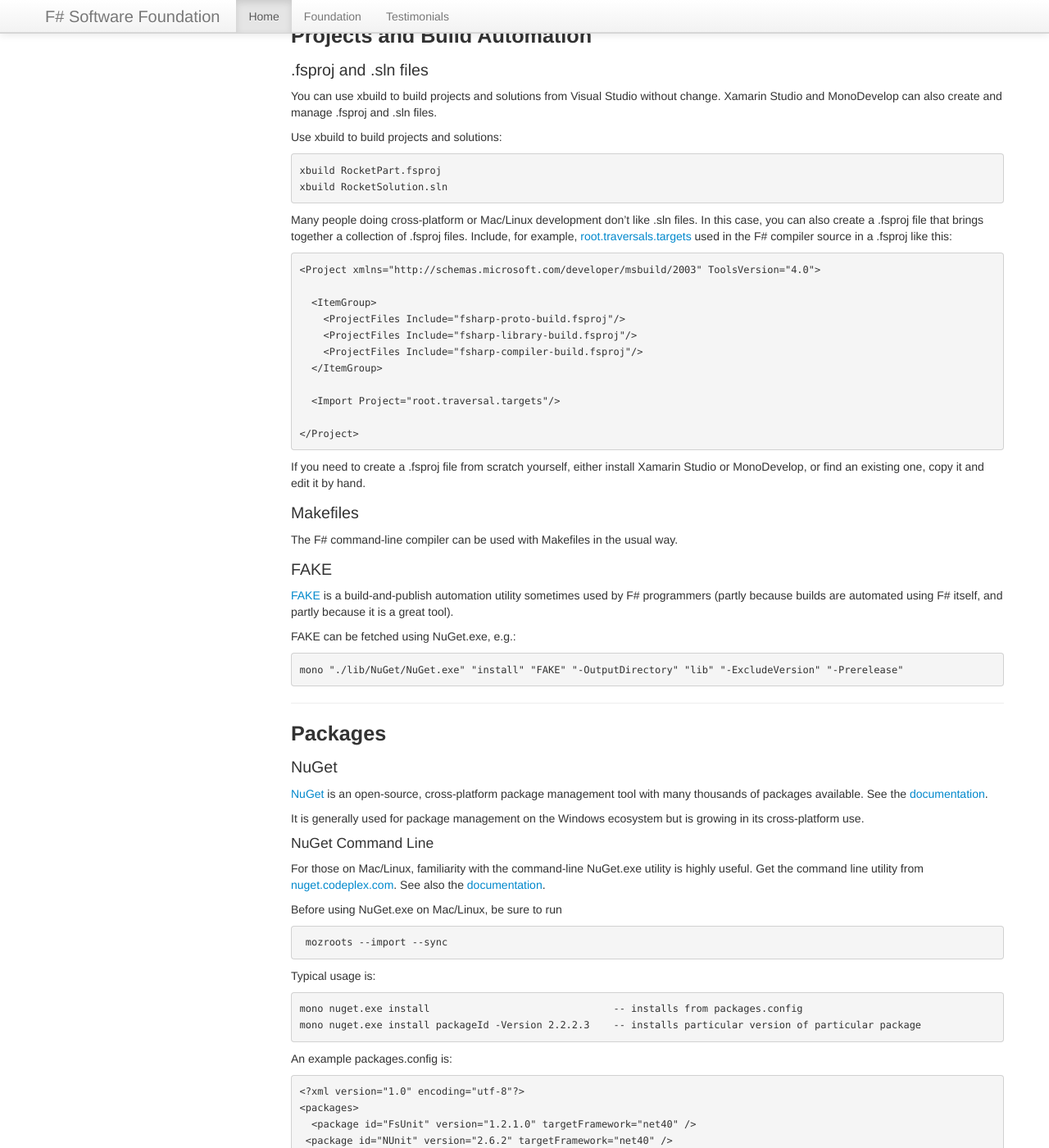
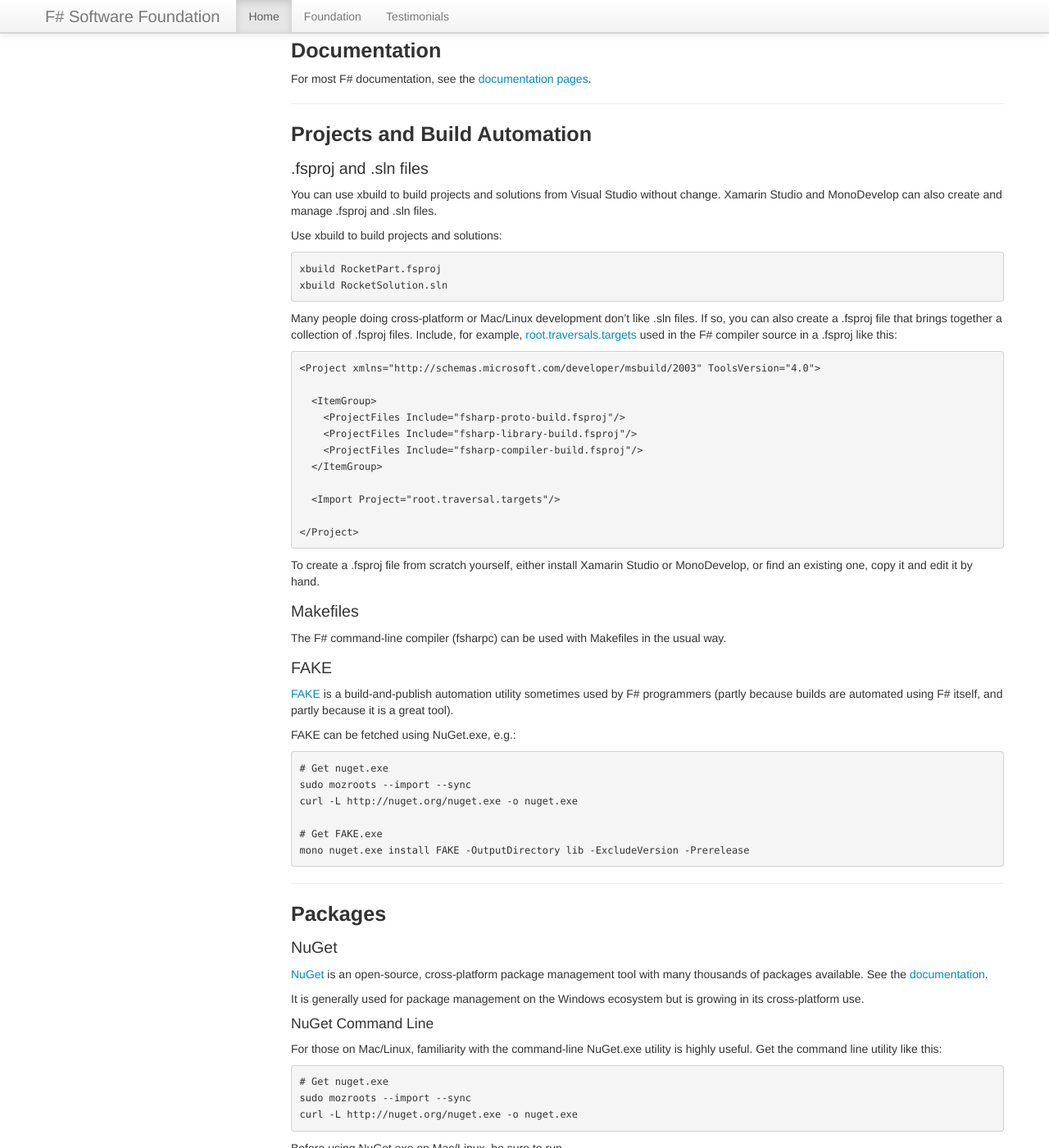
Before and after one commit to fsharp/fsharp.org, a Jekyll site: the page built from guides/mac-linux-cross-platform/index.md, in a window 1280 px wide and 1400 px high, scrolled down 1373 px. Shown: the whole window at 82% size. Built offline with Jekyll 4.4.1, drawn with Linux system fonts in a browser that asks for light colours; nearby versions of some CDN libraries; some web fonts are replaced; comment, search, counter and statistics services are not loaded; some of the changed text lies outside the part shown.

Commit message:
Update index.md

```diff
--- a/guides/mac-linux-cross-platform/index.md
+++ b/guides/mac-linux-cross-platform/index.md
@@ -42,19 +42,24 @@
 
 Some editors have specific support for F#, either builtin or through addons provided by the F# community:
 
-* [Xamarin Studio](http://xamarin.com/studio) with the [F# AddIn for MonoDevelop](http://fsharp.github.com/fsharpbinding).
+* [Xamarin Studio](http://xamarin.com/studio) with the [F# AddIn for MonoDevelop](http://fsharp.github.io/fsharpbinding).
 
-* Emacs. There is an [F# mode for Emacs](https://github.com/fsharp/fsharpbinding/tree/master/emacs) that extends Emacs with syntax highlighting for F#, support for working with F# Interactive and also automatic indentation.
+* [Emacs for Mac](http://emacsformacosx.com/) and [Linux](http://wikemacs.org/index.php/Installing_Emacs_on_GNU/Linux). There is an [F# mode for Emacs](https://github.com/fsharp/fsharpbinding/tree/master/emacs) that extends Emacs with syntax highlighting for F#, support for working with F# Interactive and also automatic indentation.
 
 * [MonoDevelop](http://monodevelop.com) with the [F# AddIn for MonoDevelop](http://fsharp.github.io/fsharpbinding). On Linux Debian you can use:
 
        sudo apt-get install monodevelop
 
-  or [build/install it from source](http://github.com/mono/monodevelop). Then [install the F# AddIn for MonoDevelop from the AddIn gallery](http://fsharp.github.io/fsharpbinding)
+  or [build/install it from source](http://github.com/mono/monodevelop). Then [install or build the F# AddIn for MonoDevelop](http://fsharp.github.io/fsharpbinding)
+
+* [Sublime Text 2]
+
+  * [Configuring Sublime Text 2 To Work With FSharp](http://onor.io/2012/01/26/configuring-sublime-text-2-to-work-with-fsharp/)
+  * [Using Sublime Text 2 as F# REPL](http://blog.kulman.sk/using-sublime-text-2-as-f-repl/)
 
 * Vim
-
-* SublimeText
+  * [Writing and Running F# Scripts with Vim](http://juliankay.com/development/writing-and-running-f-scripts-with-vim/)
+  * [Vim Runtime Files for F#](https://github.com/kongo2002/fsharp-vim)
 
 If running F# Interactive in Emacs or another similar environment, use
 
@@ -84,7 +89,7 @@
     xbuild RocketSolution.sln
 
 Many people doing cross-platform or Mac/Linux development don't like .sln files.
-In this case, you can also create a .fsproj file that brings together
+If so, you can also create a .fsproj file that brings together
 a collection of .fsproj files. Include, for example, [root.traversals.targets](https://github.com/fsharp/fsharp/blob/master/src/root.traversal.targets) used in the F# compiler source
 in a .fsproj like this:
 
@@ -100,12 +105,12 @@
 
     </Project>
 
-If you need to create a .fsproj file from scratch yourself, either install Xamarin Studio or MonoDevelop,
+To create a .fsproj file from scratch yourself, either install Xamarin Studio or MonoDevelop,
 or find an existing one, copy it and edit it by hand.
 
 ### Makefiles
 
-The F# command-line compiler can be used with Makefiles in the usual way.
+The F# command-line compiler (fsharpc) can be used with Makefiles in the usual way.
 
 ### FAKE
 
@@ -114,9 +119,12 @@
 
 FAKE can be fetched using NuGet.exe, e.g.:
 
-    mono "./lib/NuGet/NuGet.exe" "install" "FAKE" "-OutputDirectory" "lib" "-ExcludeVersion" "-Prerelease"
+    # Get nuget.exe
+    sudo mozroots --import --sync
+    curl -L http://nuget.org/nuget.exe -o nuget.exe
 
-
+    # Get FAKE.exe
+    mono nuget.exe install FAKE -OutputDirectory lib -ExcludeVersion -Prerelease
 
 ---------
 
@@ -132,8 +140,11 @@
 #### NuGet Command Line
 
 For those on Mac/Linux, familiarity with the command-line NuGet.exe utility is highly useful.
-Get the command line utility from [nuget.codeplex.com](http://nuget.codeplex.com/). See also
-the [documentation](http://docs.nuget.org/docs/reference/command-line-reference).
+Get the command line utility like this:
+
+    # Get nuget.exe
+    sudo mozroots --import --sync
+    curl -L http://nuget.org/nuget.exe -o nuget.exe
 
 Before using NuGet.exe on Mac/Linux, be sure to run
 
@@ -193,12 +206,8 @@
 
 * [FSharp.Data](http://fsharp.github.io/FSharp.Data/)
 
-* [FSharpx](http://fsharp.github.io/fsharpx/)
-
-* [MongoDB.FSharp](https://github.com/tkellogg/MongoDB.FSharp)
-
 In the wider F# exosystem there are many cross-platform and/or portable packages
-and libraries. Here are some examples - many others are also available:
+and libraries. Here are some examples:
 
 * [Math.Net Numerics](http://numerics.mathdotnet.com/) - Math.NET Numerics provides cross-platform and portable  methods and algorithms for numerical computations in science, engineering and everyday use. Covered topics include special functions, linear algebra, probability models, random numbers, interpolation, integral transforms and more.
 
```
Also changed, not shown: other parts of guides/mac-linux-cross-platform/index.md (+3 -1 lines).
